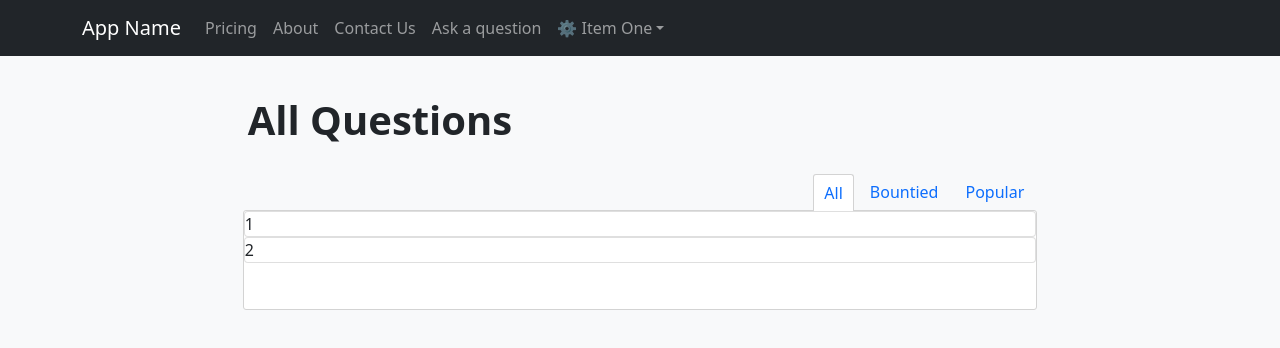
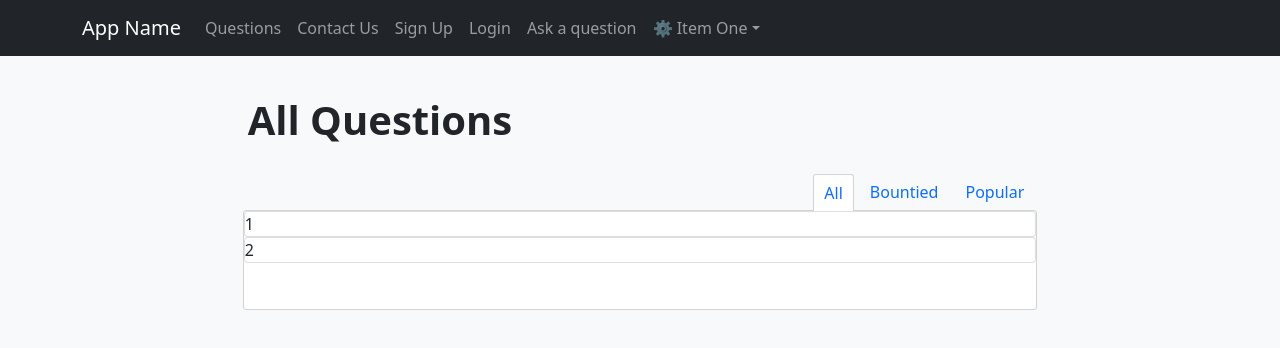
Before and after one commit to duclam227/UIMarket-Frontend, a React (Create React App) app: page /questions/all in a window 1280 px wide. Shown: the top 348 px of the page. Built offline with nearby package versions, Linux system fonts and the light colour scheme.

Commit message:
Update Navbar

```diff
--- a/src/components/common/Navbar/Navbar.tsx
+++ b/src/components/common/Navbar/Navbar.tsx
@@ -15,16 +15,19 @@ const NavBar: FC<any> = () => {
         <Navbar.Toggle aria-controls="basic-navbar-nav" />
         <Navbar.Collapse id="basic-navbar-nav">
           <Nav className="me-auto">
-						<Nav.Link as={Link} to="/pricing">
-							Pricing
-						</Nav.Link>
-						<Nav.Link as={Link} to="/about">
-							About
+            <Nav.Link as={Link} to="/questions">
+              Questions
             </Nav.Link>
             <Nav.Link as={Link} to="/contact">
               Contact Us
             </Nav.Link>
-						<Nav.Link as={Link} to="/home/ask">
+            <Nav.Link as={Link} to="/signup">
+              Sign Up
+            </Nav.Link>
+            <Nav.Link as={Link} to="/login">
+              Login
+            </Nav.Link>
+            <Nav.Link as={Link} to="/questions/new">
               Ask a question
             </Nav.Link>
             <NavDropdown title="⚙ Item One" id="basic-nav-dropdown">
```
Lines whose indentation alone changed are shown as unchanged.
